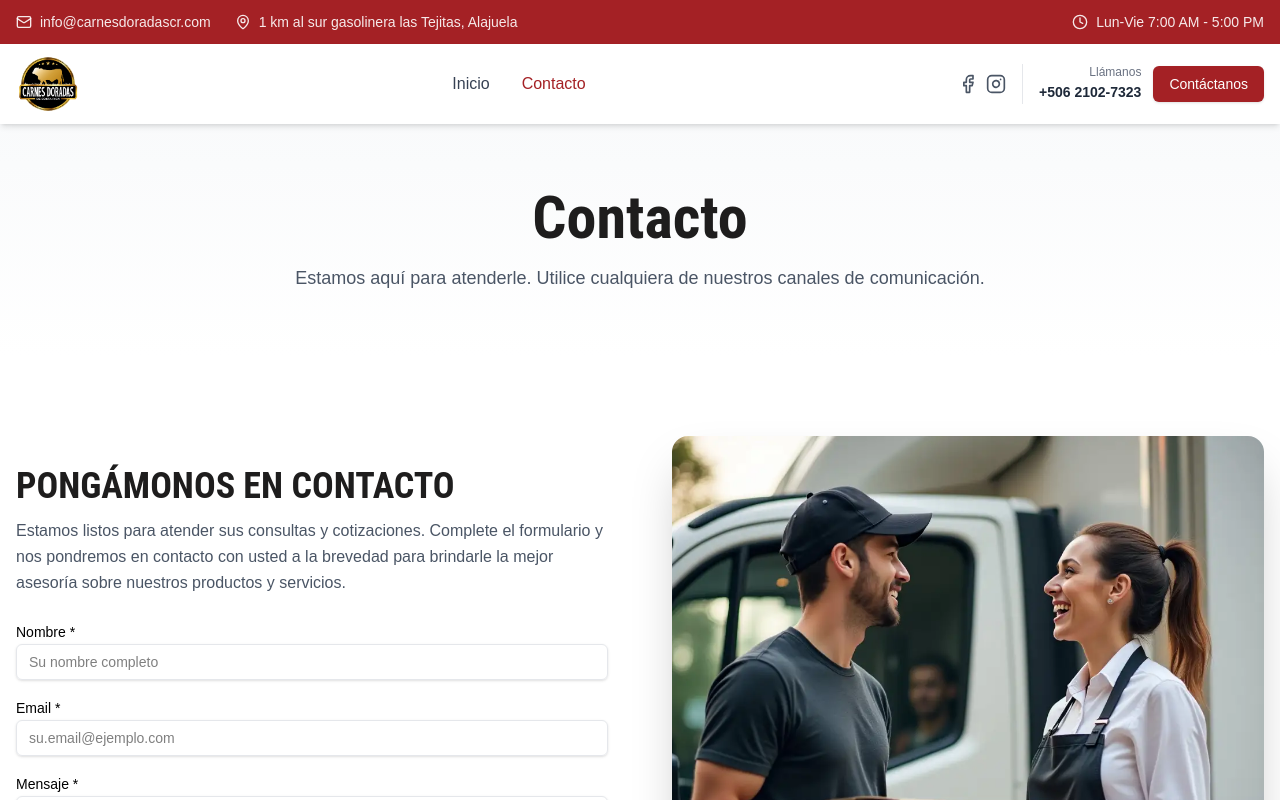
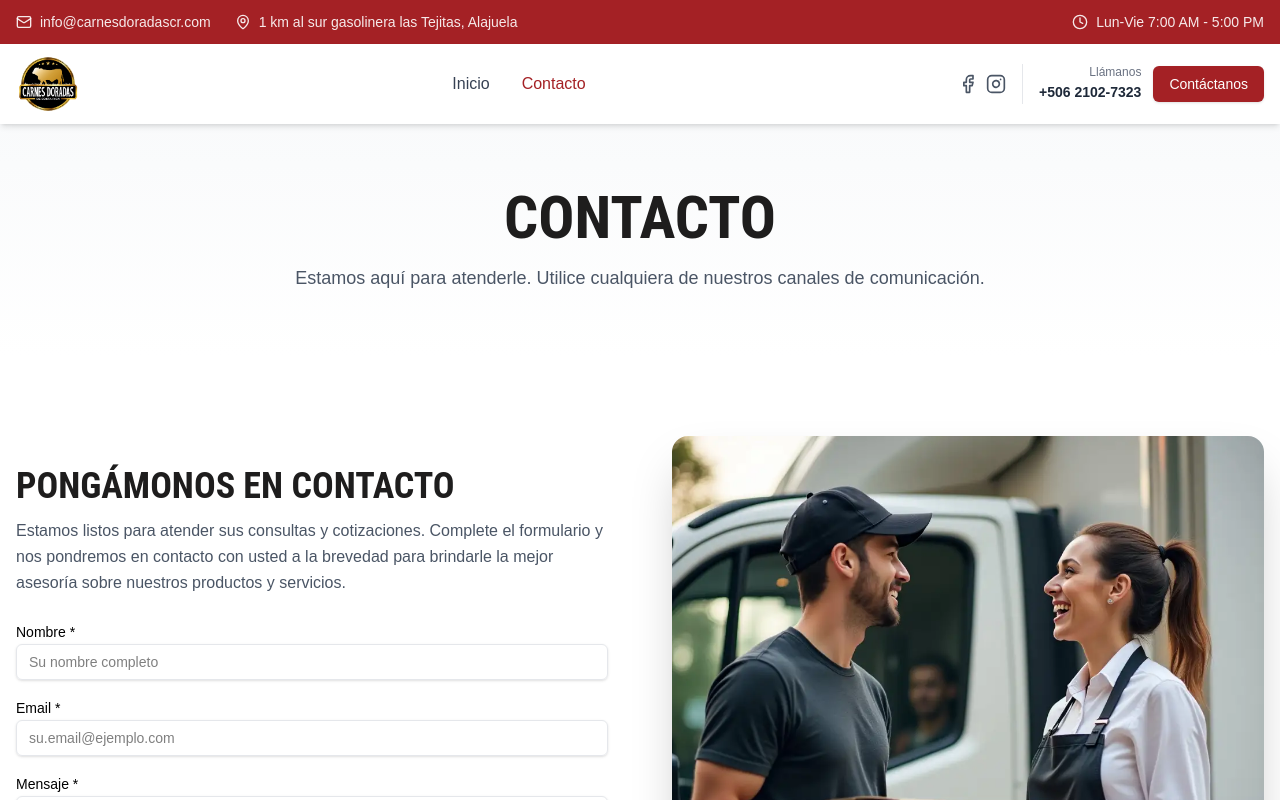
Before and after one commit to 4peacenfreedom/carnesdoradascr, a React (Vite) app in the folder react-app/: page /contacto in a window 1280 px wide. Shown: the top 800 px of the page. Built offline with nearby package versions, Linux system fonts and the light colour scheme.

Commit message:
agregue la clase uppercase en el titulo de contacto

```diff
--- a/react-app/src/pages/ContactPage.tsx
+++ b/react-app/src/pages/ContactPage.tsx
@@ -11,7 +11,7 @@ export default function ContactPage() {
       <section className="py-12 md:py-16 bg-gradient-to-b from-gray-50 to-white">
         <div className="container mx-auto px-4">
           <div className="max-w-3xl mx-auto text-center">
-            <h1 className="text-4xl md:text-5xl lg:text-6xl font-heading font-bold text-dark mb-4">
+            <h1 className="text-4xl md:text-5xl lg:text-6xl font-heading font-bold text-dark mb-4 uppercase">
               Contacto
             </h1>
             <p className="text-lg text-gray-600">
```
